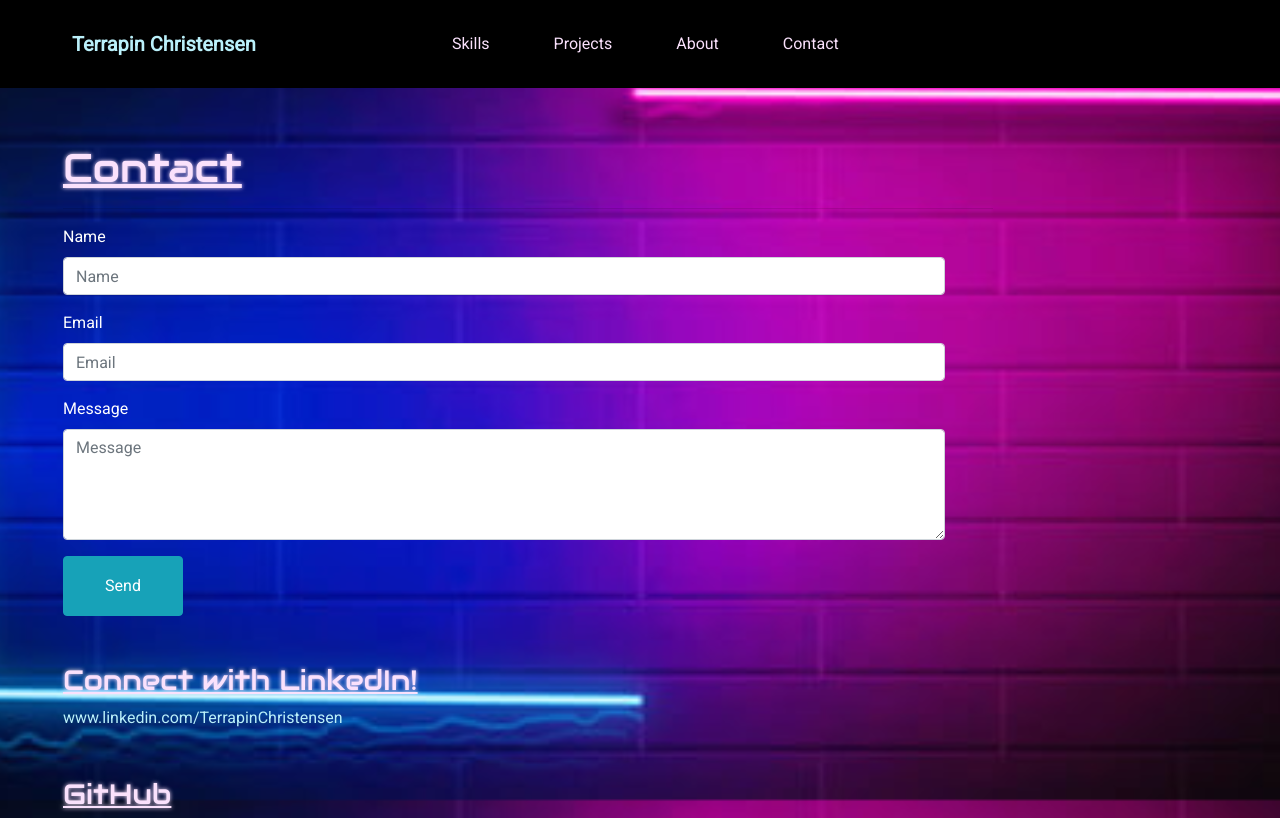
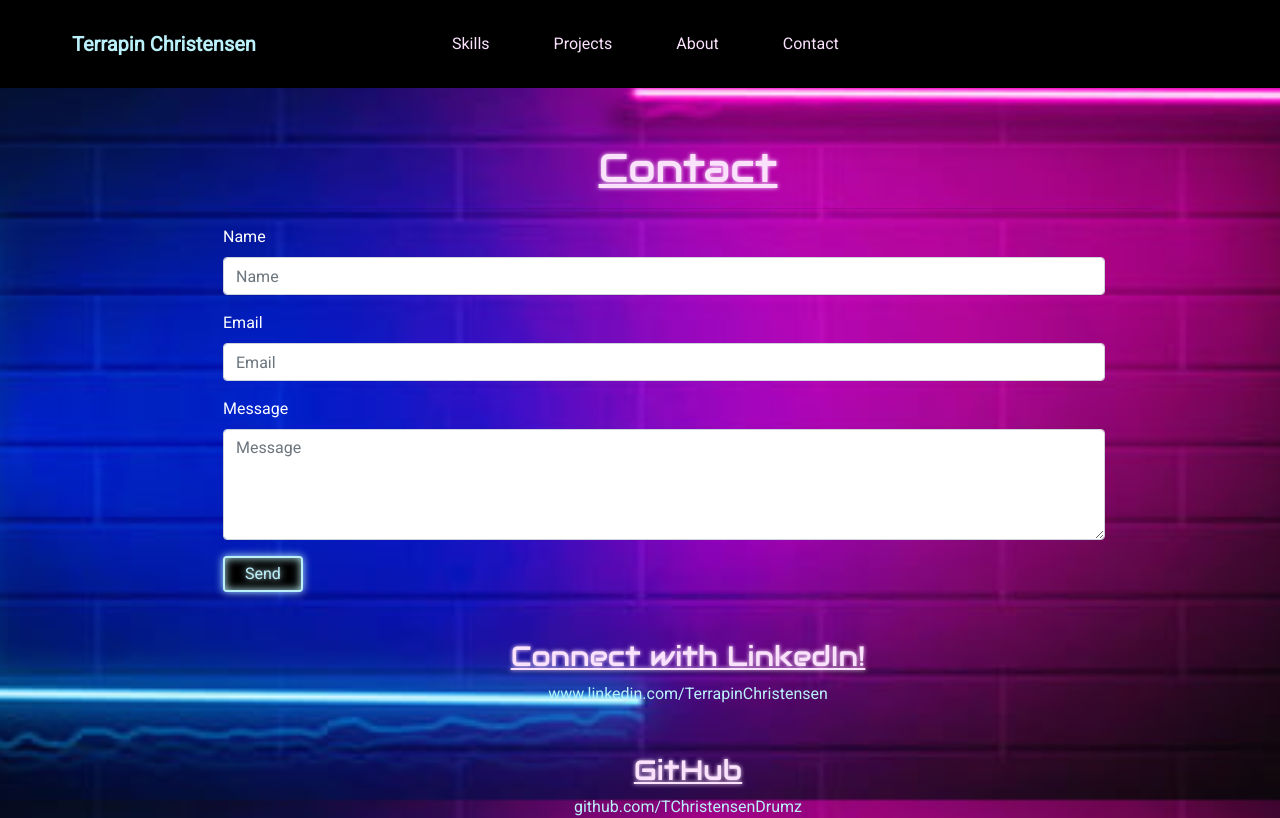
Before and after one commit to TChristensenDrumz/Portfolio, a React (Create React App) app: page /contact in a window 1280 px wide. Shown: the top 818 px of the page. Built offline with nearby package versions, Linux system fonts and the light colour scheme.

Commit message:
contact styling

```diff
--- a/src/App.css
+++ b/src/App.css
@@ -61,9 +61,10 @@ textarea {
 }
 
 .alert-info {
-  background-color: #1a6e7c;
-  border-color: #1c4974;
-  color: white;
+  background-color: #fae1fc !important;
+  border-color: #fae1fc !important;
+  text-shadow: 0 0 0.125em hsl(0 0% 100% / 0.3), 0 0 0.45em black;
+  box-shadow: inset 0 0 0.5em 0 #fae1fc, 0 0 0.5em 0 #fae1fc;
 }
 
 .contact-link {
@@ -81,3 +82,47 @@ textarea {
   text-decoration: underline;
   text-shadow: 0 0 0.25rem #fae1fc;
 }
+
+.neon-button {
+  font-size: 1rem;
+  display: inline-block;
+  cursor: pointer;
+  text-decoration: none !important;
+  color: #baf0fa;
+  background-color: black;
+  border: #baf0fa 0.125em solid;
+  padding: 0.25em 1.25em;
+  border-radius: 0.25em;
+  z-index: 1;
+
+  text-shadow: 0 0 0.125em hsl(0 0% 100% / 0.3), 0 0 0.45em #baf0fa;
+  box-shadow: inset 0 0 0.5em 0 #baf0fa, 0 0 0.5em 0 #baf0fa;
+
+  position: relative;
+}
+
+.neon-button::after {
+    content: '';
+    position: absolute;
+    top: 0;
+    bottom: 0;
+    left: 0;
+    right: 0;
+    box-shadow: 0 0 2em 0.5em #baf0fa;
+    opacity: 0;
+    background-color: #baf0fa;
+    z-index: -1;
+    transition: opacity 100ms linear;
+}
+
+.neon-button:hover,
+.neon-button:focus {
+    color: black;
+    background-color: #baf0fa;
+    text-shadow: none;
+}
+
+.neon-button:hover::after,
+.neon-button:focus::after {
+    opacity: 1;
+}
--- a/src/pages/Contact.js
+++ b/src/pages/Contact.js
@@ -37,7 +37,7 @@ function Contact() {
         className="container-fluid ml-5 contact-header"
         style={{ paddingTop: "6rem" }}
       >
-        <div className="row mt-5">
+        <div className="row mt-5 justify-content-center">
           <div className="col-sm-9 col-xs-12">
             <Alert
               style={success ? { visibility: "visible" } : { display: "none" }}
@@ -53,7 +53,7 @@ function Contact() {
             >
               {errorText}
             </Alert>
-            <h1 className="pink">Contact</h1>
+            <h1 className="pink text-center">Contact</h1>
             <hr />
             <form className="contact-form" id="form" onSubmit={sendEmail}>
               <div className="form-group mr-5">
@@ -84,11 +84,11 @@ function Contact() {
                   placeholder="Message"
                 />
               </div>
-              <input type="submit" className="btn btn-info" value="Send" />
+              <button type="submit" className="neon-button roboto" value="Send">Send</button>
             </form>
           </div>
         </div>
-        <section className="mt-5">
+        <section className="mt-5 text-center">
           <h3 className="pink">Connect with LinkedIn!</h3>
           <a
             className="contact-link"
@@ -99,7 +99,7 @@ function Contact() {
             www.linkedin.com/TerrapinChristensen
           </a>
         </section>
-        <section className="mt-5">
+        <section className="mt-5 text-center">
           <h3 className="pink">GitHub</h3>
           <a
             className="contact-link"
```
